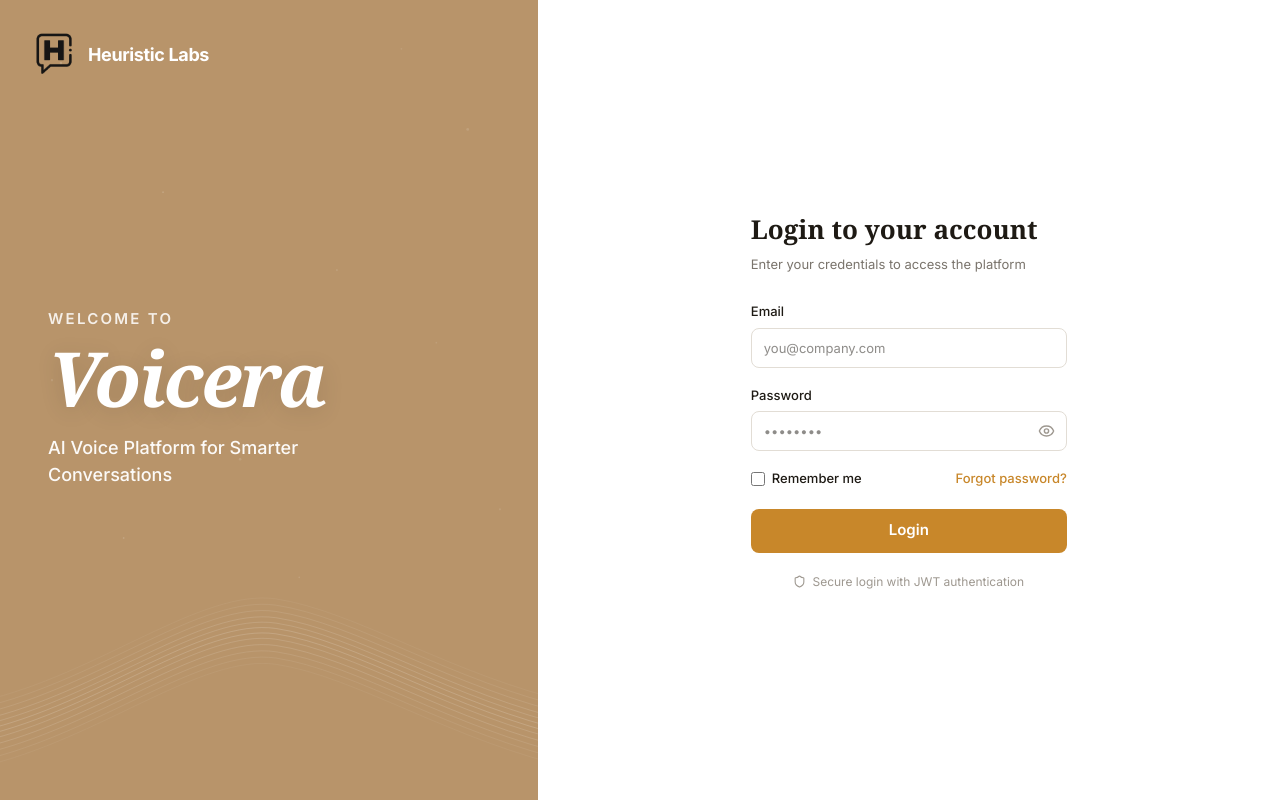
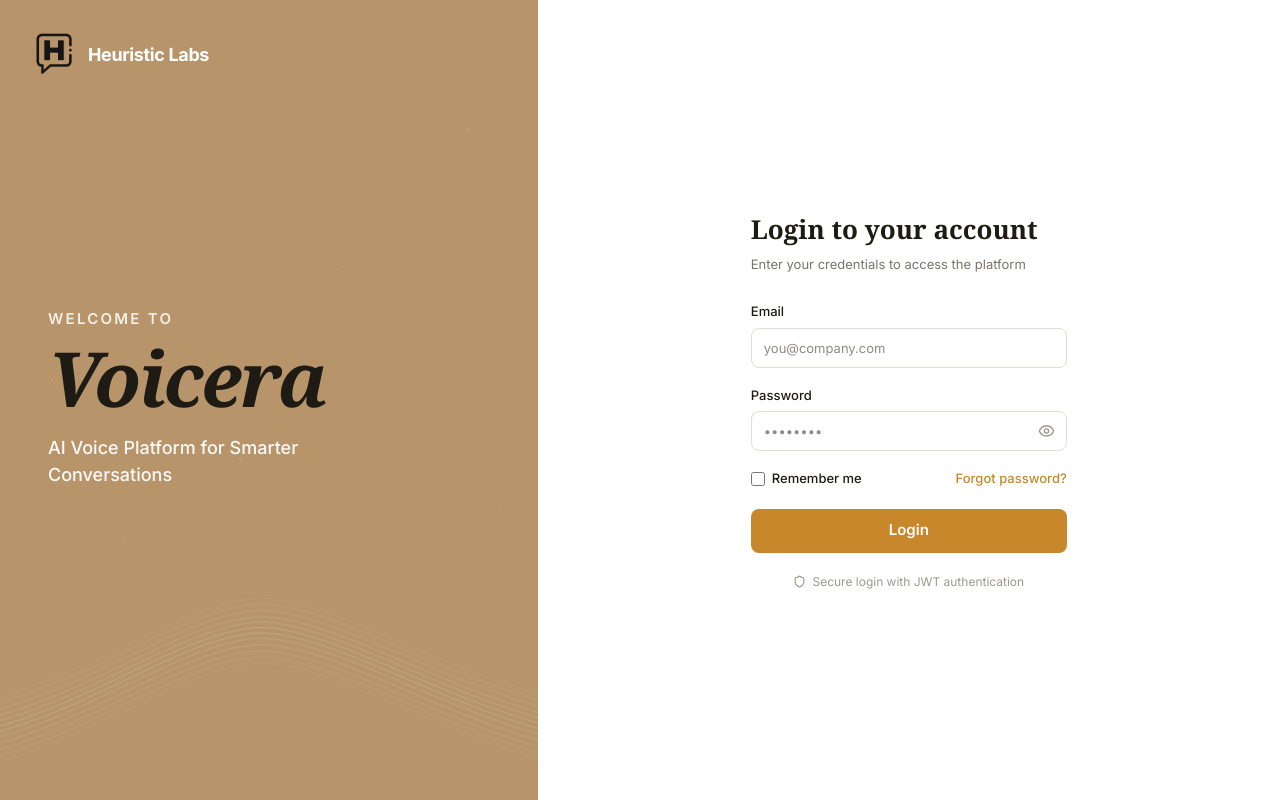
Before and after one commit to karan4533/voicera, a React (Vite) app: page /login in a window 1280 px wide. Built offline with nearby package versions, Linux system fonts and the light colour scheme; no server answers.

Commit message:
ui: change Voicera title color to dark charcoal for distinction

```diff
--- a/src/app/components/LoginScreen.tsx
+++ b/src/app/components/LoginScreen.tsx
@@ -84,11 +84,10 @@ export function LoginScreen() {
               fontStyle: "italic",
               fontWeight: 700,
               fontSize: 76,
-              color: "#FFFFFF",
+              color: "#1E1A14",
               letterSpacing: "-0.03em",
               lineHeight: 1.05,
               margin: "0 0 16px",
-              textShadow: "0px 4px 24px rgba(0,0,0,0.12)",
             }}
           >
             Voicera
```
